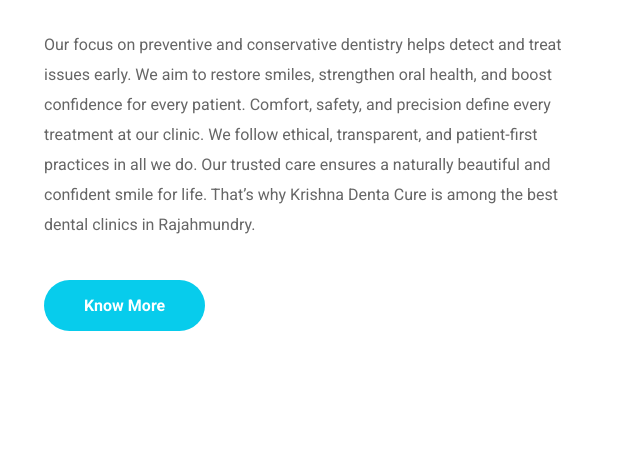
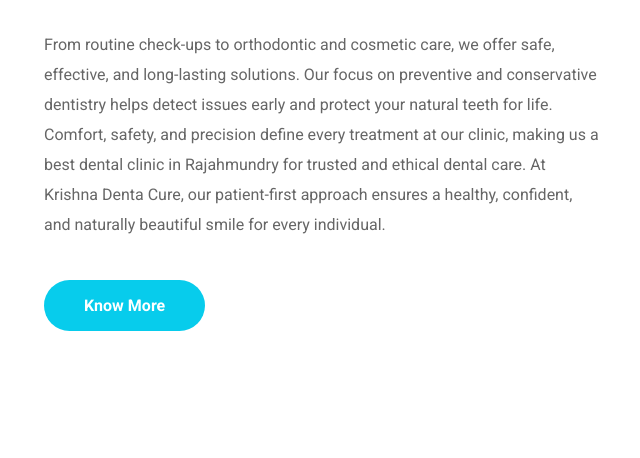
Before and after one commit to bhavi-creations/krishna_dental, a PHP site: page / in a window 1280 px wide. Shown: the part 760-1218 px from the top of the page, without its empty margins (608-1248 px from the left). Run offline with PHP 8.4, Linux system fonts and the light colour scheme; data that the repository does not hold is empty.

Commit message:
to change the content for krishan dental hospitla website

```diff
--- a/index.php
+++ b/index.php
@@ -1,7 +1,4 @@
 <?php include 'header.php'; ?>
-
-
-
 
 <!-- <section class="vs-hero-wrapper7 position-relative" data-bg-src="assets/img/bg/banner7-1.jpg">
     <div class="banner-slider-v7">
@@ -94,10 +91,6 @@
 <!-- End hero section -->
 
 
-
-
-
-
 <!-- <video autoplay muted loop playsinline class="banner-video">
     <source src="assets/img/about/KrishnaDentaCure-Banner-Video.mp4" type="video/mp4">
     Your browser does not support the video tag.
@@ -131,19 +124,11 @@
                         <h1>Krishna Denta Cure </h1>
 
                         <p>
-                            At Krishna Denta Cure, Rajahmundry, we deliver exceptional dental care combining expertise, technology, and compassion.
-                            Led by Dr. B. Suresh Kumar (MDS, Orthodontist), our skilled team ensures personalized and high-quality treatments.
-                            We use advanced dental technology for accurate diagnosis and painless procedures for all age groups.
-                            From routine check-ups to orthodontic and cosmetic care, we offer safe and long-lasting solutions. </p>
+                            At Krishna Denta Cure, Rajahmundry, we deliver exceptional dental care combining expertise, technology, and compassion. Led by Dr. B. Suresh Kumar (MDS, Orthodontist)—one of the best dentists in Rajahmundry—our skilled team ensures personalized and high-quality treatments for every patient. We use advanced dental technology for accurate diagnosis and painless procedures suitable for all age groups.</p>
 
                         <p class="text">
-                            Our focus on preventive and conservative dentistry helps detect and treat issues early.
-                            We aim to restore smiles, strengthen oral health, and boost confidence for every patient.
-                            Comfort, safety, and precision define every treatment at our clinic.
-                            We follow ethical, transparent, and patient-first practices in all we do.
-                            Our trusted care ensures a naturally beautiful and confident smile for life.
-                            That’s why Krishna Denta Cure is among the best dental clinics in Rajahmundry.
-                         </p>
+                        From routine check-ups to orthodontic and cosmetic care, we offer safe, effective, and long-lasting solutions. Our focus on preventive and conservative dentistry helps detect issues early and protect your natural teeth for life. Comfort, safety, and precision define every treatment at our clinic, making us a best dental clinic in Rajahmundry for trusted and ethical dental care. At Krishna Denta Cure, our patient-first approach ensures a healthy, confident, and naturally beautiful smile for every individual.
+                        </p>
 
 
 
@@ -175,11 +160,6 @@
     </div>
 </section>
 <!-- End about-section-seven -->
-
-
-
-
-
 
 <section class="specialist-section space" data-bg-src="assets/img/bg/specialist1-1.jpg">
     <div class="container-style7">
@@ -406,16 +386,6 @@
     </div>
 </section>
 <!-- End specialist-section -->
-
-
-
-
-
-
-
-
-
-
 
 <!-- testinial-section7 -->
 <section class="testinial-section7 space">
@@ -890,13 +860,6 @@
 
 
 
-
-
-
-
-
-
-
 <section class="py-5">
     <div class="container">
 
```
